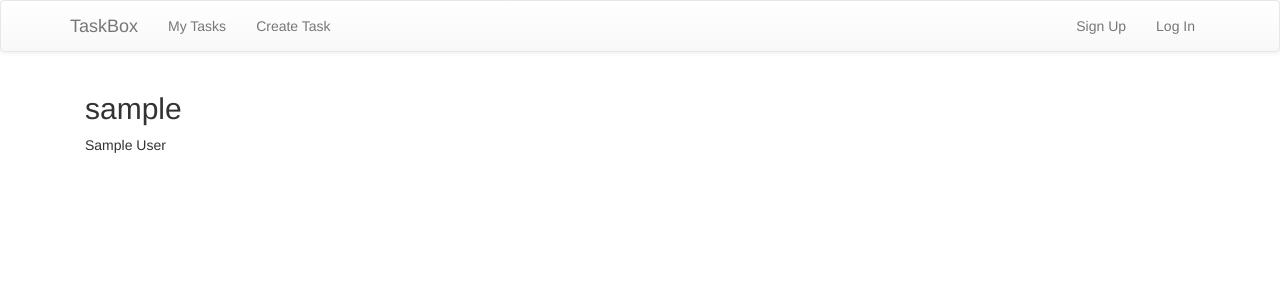
After one commit to chedv13/taskbox, a Django app: a page that uses taskbox/templates/base.html in a window 1280 px wide. The commit adds this page. Shown: the top 300 px of the page. Run offline with Django 3.2, Linux system fonts and the light colour scheme; tables that the repository leaves empty hold one stand-in row (values such as "Sample post"); parts of the project's set-up code (start-up, migrations or seed data) failed here and were passed over; some libraries are stand-ins or nearby versions.

Commit message:
fixed users urls syntax. changed tasks templates.

```diff
--- a/config/urls.py
+++ b/config/urls.py
@@ -22,7 +22,7 @@ urlpatterns = [
     url(r'^$', TemplateView.as_view(template_name='pages/home.html'), name="home"),
     url(r'^admin/', include(admin.site.urls)),
     url(r'^', include("taskbox.taskbox.urls", namespace="taskbox")),
-    url(r'users/^', include("taskbox.users.urls", namespace="users")),
+    url(r'^users/', include("taskbox.users.urls", namespace="users")),
     url(r'^accounts/', include('allauth.urls')),
 ]
 
--- a/taskbox/taskbox/urls.py
+++ b/taskbox/taskbox/urls.py
@@ -9,12 +9,12 @@ urlpatterns = [
     url(
         regex=r'tasks/new$',
         view=views.TaskCreateView.as_view(),
-        name='task_create'
+        name='create_task'
     ),
     url(
         regex=r'^tasks/(?P<pk>\d+)/edit$',
         view=views.TaskUpdateView.as_view(),
-        name='task_update'
+        name='update_task'
     ),
     url(
         regex=r'^tasks/(?P<pk>\d+)/delete$',
@@ -29,6 +29,6 @@ urlpatterns = [
     url(
         regex=r'^tasks$',
         view=views.TaskListView.as_view(),
-        name='index_task'
+        name='show_tasks'
     )
 ]
--- a/taskbox/templates/base.html
+++ b/taskbox/templates/base.html
@@ -33,14 +33,17 @@
                 <span class="icon-bar"></span>
                 <span class="icon-bar"></span>
             </button>
-            <a class="navbar-brand" href="/">taskist</a>
+            <a class="navbar-brand" href="/">TaskBox</a>
         </div>
 
         <!-- Collect the nav links, forms, and other content for toggling -->
         <div class="collapse navbar-collapse" id="bs-navbar-collapse-1">
             <ul class="nav navbar-nav">
                 <li>
-                    <a href="javascript:void(0)">Создать пост</a>
+                    <a href="{% url 'taskbox:show_tasks' %}">My Tasks</a>
+                </li>
+                <li>
+                    <a href="{% url 'taskbox:create_task' %}">Create Task</a>
                 </li>
             </ul>
 
--- a/taskbox/templates/tasks/edit.html
+++ b/taskbox/templates/tasks/edit.html
@@ -1,9 +1,13 @@
+{% extends "base.html" %}
+
+{% block content %}
     <form action="" method="post">
         {% csrf_token %}
         {{ form.as_p }}
         <p>
             <label for="id_user_id">UserID:</label>
-        <input type="number" id="id_user_id" />
+            <input type="number" id="id_user_id"/>
         </p>
         <input type="submit" value="Обновить"/>
     </form>
+{% endblock %}
--- a/taskbox/templates/tasks/show.html
+++ b/taskbox/templates/tasks/show.html
@@ -1 +1,5 @@
-User: {{ object.text }}
+{% extends "base.html" %}
+
+{% block content %}
+    User: {{ object.text }}
+{% endblock %}
--- /dev/null
+++ b/taskbox/templates/users/user_detail.html
@@ -0,0 +1,35 @@
+{% extends "base.html" %}
+{% load static %}
+
+{% block title %}User: {{ object.username }}{% endblock %}
+
+{% block content %}
+<div class="container">
+
+  <div class="row">
+    <div class="col-sm-12">
+
+      <h2>{{ object.username }}</h2>
+      {% if object.name %}
+        <p>{{ object.name }}</p>
+      {% endif %}
+    </div>
+  </div>
+
+{% if object == request.user %}
+<!-- Action buttons -->
+<div class="row">
+
+  <div class="col-sm-12 ">
+    <a class="btn btn-primary" href="{% url 'users:update' %}">My Info</a>
+    <a class="btn btn-primary" href="{% url 'account_email' %}">E-Mail</a>
+    <!-- Your Stuff: Custom user template urls -->
+  </div>
+
+</div>
+<!-- End Action buttons -->
+{% endif %}
+
+
+</div>
+{% endblock content %}
```
Also changed, not shown: config/settings/common.py (+8 -0 lines), taskbox/templates/tasks/new.html (+9 -5 lines), taskbox/templates/users/user_form.html (added, +17 -0 lines), taskbox/templates/users/user_list.html (added, +20 -0 lines). Lines whose indentation alone changed are shown as unchanged.
